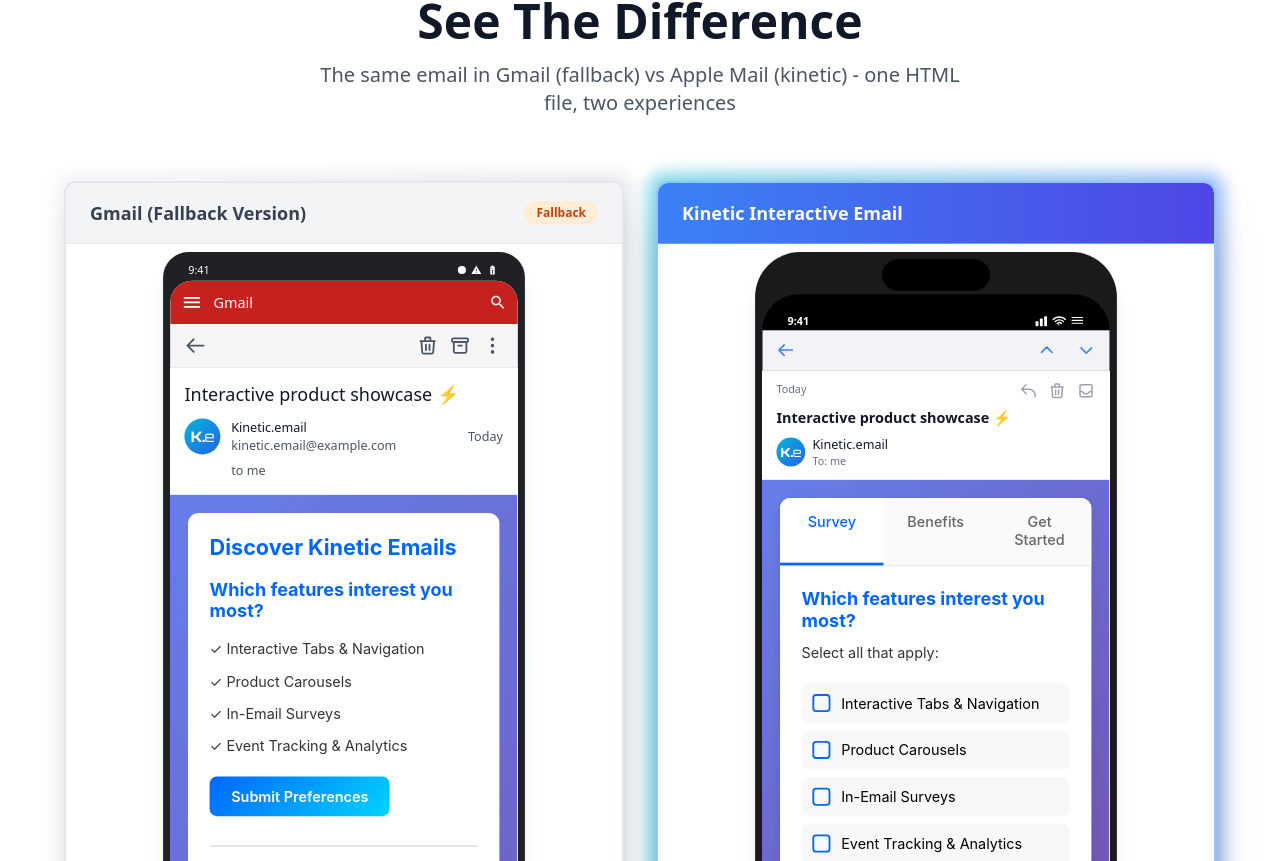
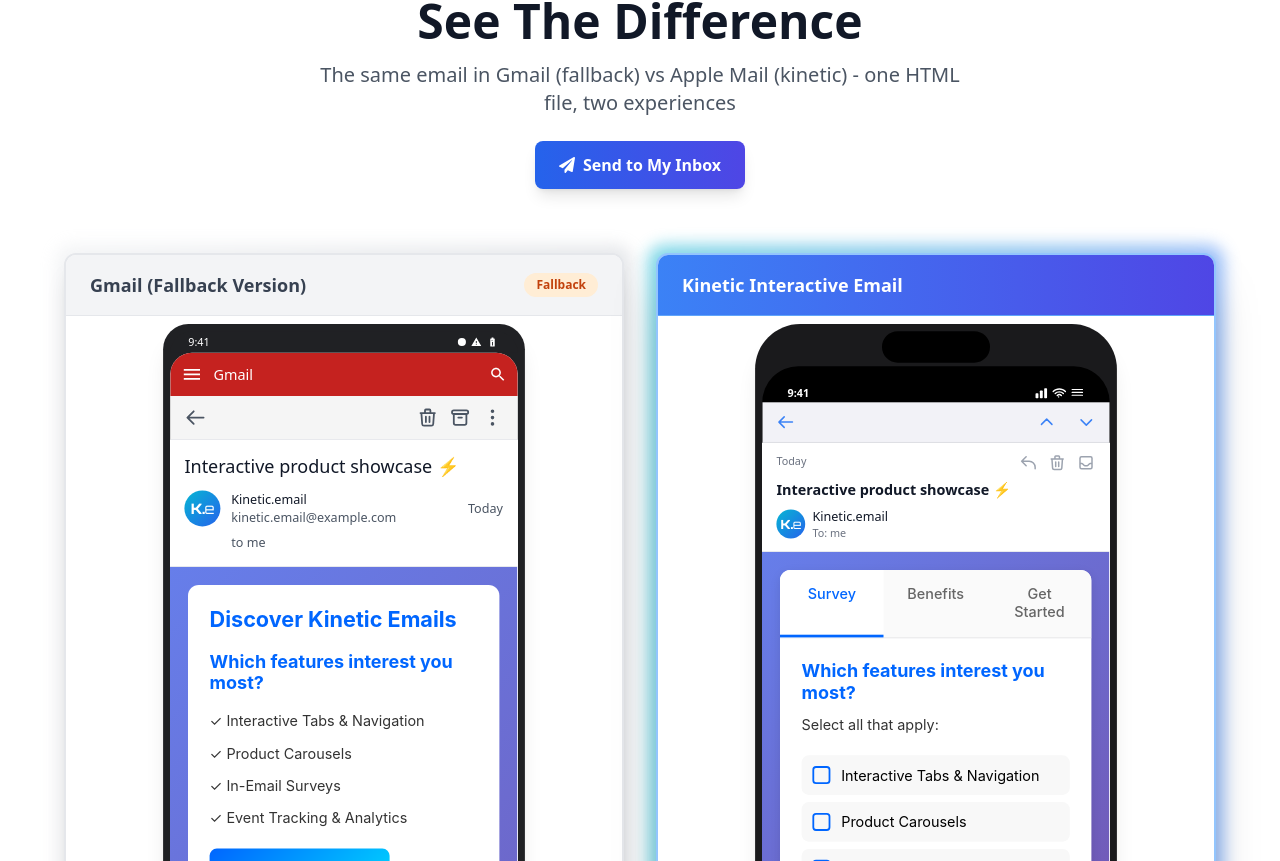
Before and after one commit to seanmun/kinetic-email, a React (Vite) app: page / in a window 1280 px wide. Shown: the part 1406-2267 px from the top of the page. Built offline with nearby package versions, Linux system fonts and the light colour scheme; no server answers.

Commit message:
send showcase

```diff
--- a/src/pages/home/HomePage.tsx
+++ b/src/pages/home/HomePage.tsx
@@ -4,12 +4,14 @@
 import PageLayout from '../../components/layout/PageLayout';
 import IOSMailSimulator from '../../components/portfolio/IOSMailSimulator';
 import AndroidGmailSimulator from '../../components/portfolio/AndroidGmailSimulator';
+import SendEmailModal from '../../components/common/SendEmailModal';
 import { FaBook, FaCode, FaPaperPlane, FaChartLine, FaApple, FaMagic, FaCheckCircle, FaBolt, FaArrowRight } from 'react-icons/fa';
 import { Search, CheckCircle2, TrendingUp } from 'lucide-react';
 
 const HomePage = () => {
   const [activeTab, setActiveTab] = useState<'static' | 'kinetic'>('kinetic');
   const [mobileComparisonView, setMobileComparisonView] = useState<'static' | 'kinetic'>('kinetic');
+  const [showSendEmailModal, setShowSendEmailModal] = useState(false);
   const [trackingEvents, setTrackingEvents] = useState<Array<{
     userId: string;
     emailName: string;
@@ -871,9 +873,20 @@
           <h2 className="text-4xl md:text-5xl font-bold text-gray-900 mb-4">
             See The Difference
           </h2>
-          <p className="text-xl text-gray-600 max-w-2xl mx-auto">
+          <p className="text-xl text-gray-600 max-w-2xl mx-auto mb-6">
             The same email in Gmail (fallback) vs Apple Mail (kinetic) - one HTML file, two experiences
           </p>
+
+          {/* Send to Inbox Button */}
+          <div className="flex justify-center">
+            <button
+              onClick={() => setShowSendEmailModal(true)}
+              className="inline-flex items-center gap-2 px-6 py-3 bg-gradient-to-r from-blue-600 to-indigo-600 text-white font-semibold rounded-lg hover:from-blue-700 hover:to-indigo-700 transition-all duration-200 shadow-lg hover:shadow-xl transform hover:scale-105"
+            >
+              <FaPaperPlane />
+              Send to My Inbox
+            </button>
+          </div>
 
           {/* Mobile Toggle */}
           <div className="md:hidden mt-8 flex justify-center">
@@ -1202,6 +1215,16 @@
           animation-delay: 4s;
         }
       `}</style>
+
+      {/* Send Email Modal */}
+      <SendEmailModal
+        isOpen={showSendEmailModal}
+        onClose={() => setShowSendEmailModal(false)}
+        emailHTML={heroKineticEmail}
+        defaultSubject="Interactive product showcase ⚡"
+        emailType="portfolio"
+        projectName="Product Showcase"
+      />
     </>
   );
 };
```
